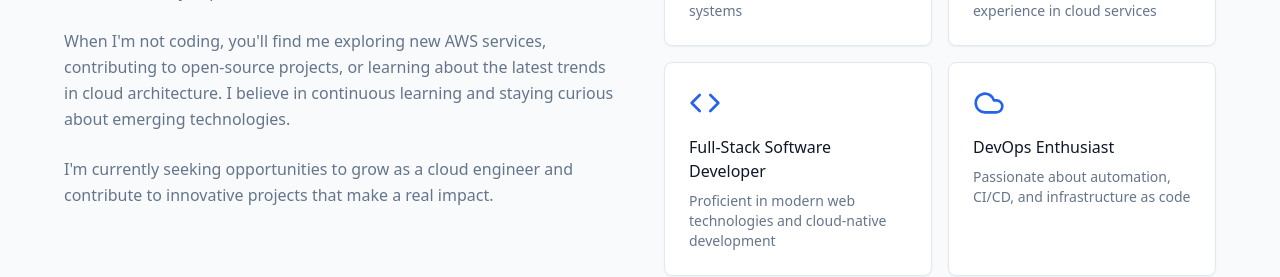
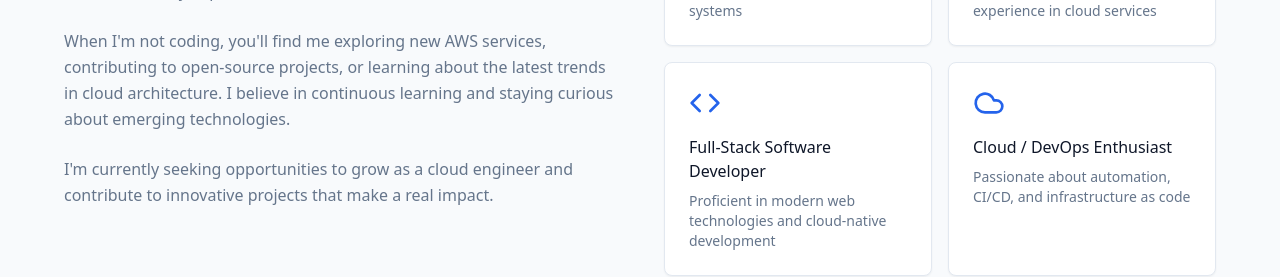
Before and after one commit to brooksd/cloud-portfolio, a Next.js app: page / in a window 1280 px wide. Shown: the part 1240-1517 px from the top of the page. Built offline with nearby package versions, Linux system fonts and the light colour scheme.

Commit message:
Minor Updates

```diff
--- a/components/about.tsx
+++ b/components/about.tsx
@@ -23,7 +23,7 @@ export function About() {
     },
     {
       icon: Cloud,
-      title: "DevOps Enthusiast",
+      title: "Cloud / DevOps Enthusiast",
       description: "Passionate about automation, CI/CD, and infrastructure as code",
     },
   ]
```
